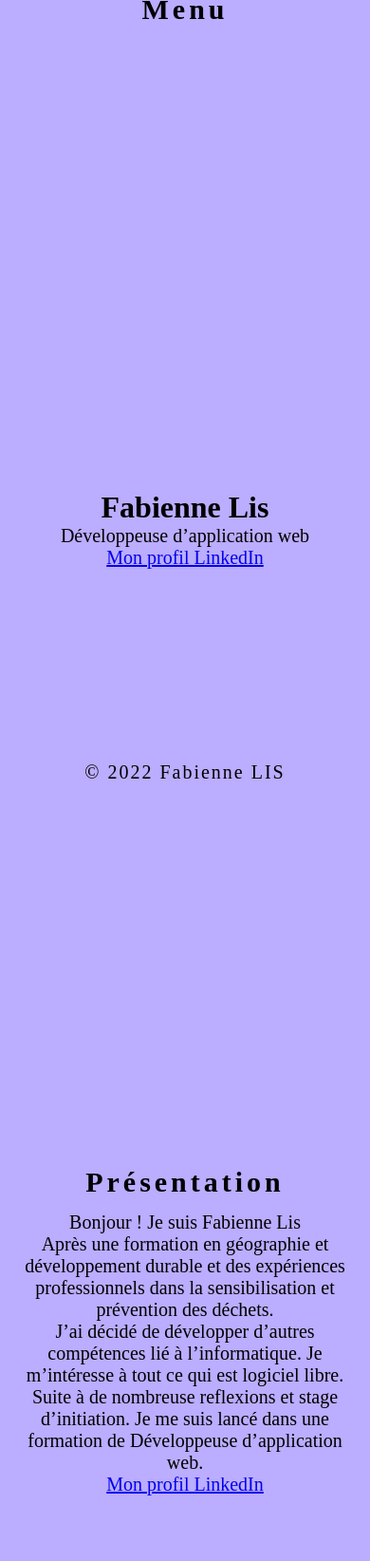
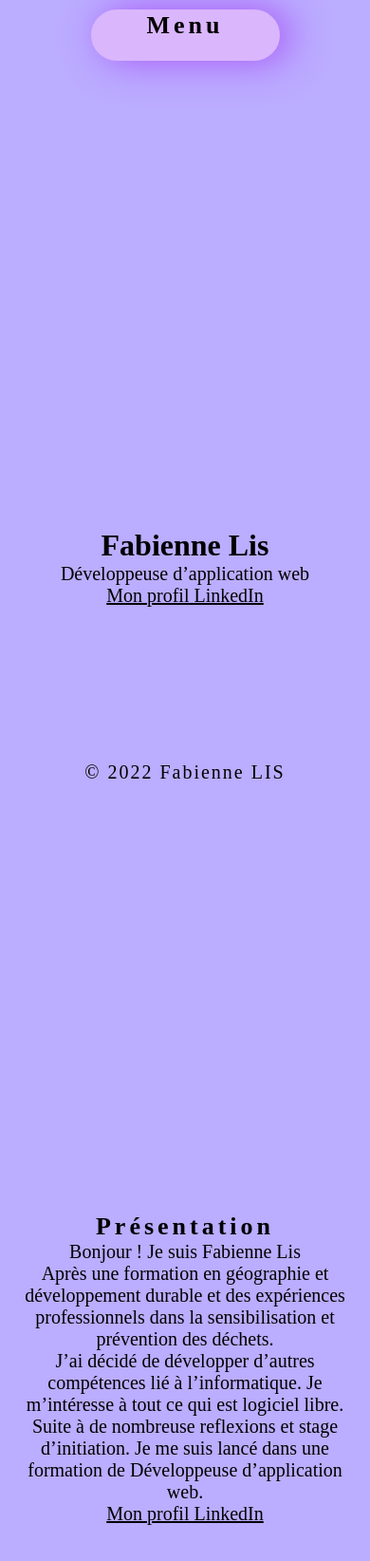
Before and after one commit to FabienneLIS/portfolio, a plain HTML site: page index.html in a window 390 px wide. Shown: the top 1644 px of the page at 95% size. Drawn offline with Linux system fonts and the light colour scheme.

Commit message:
Add files via upload

```diff
--- a/css-sass/sass/style.scss
+++ b/css-sass/sass/style.scss
@@ -7,6 +7,7 @@ $color-font : #000000;
 
 //font
 $font-title : Labrada, 'Times New Roman';
+$font-text : 'Libre Baskerville', 'Times New Roman';
 
 //responsive
 
@@ -14,7 +15,7 @@ $breakpointst:
 (tablette: 950px);
 
 $breakpoints:
-(mobile: 550px);
+(mobile: 652px);
 
 $breakpointsmax:
 (max: 1800px);
@@ -49,7 +50,7 @@ $breakpointsmax:
 //body
 body {
 background-color: $color-primary;
-font-family: $font-title;
+font-family: $font-text;
 @include max-only {
     max-width: 1800px;
 }
@@ -60,6 +61,8 @@ font-family: $font-title;
 }
 
 a {
+    color: $color-font;
+    font-family: $font-text;
     font-size: 20px;
 }
 h1
@@ -71,6 +74,7 @@ p
 {
   font-size: 20px;
   color: $color-font;
+  font-family: $font-text;
   text-align: center;
 }
 h2
@@ -78,6 +82,10 @@ h2
     font-size: 30px;
     letter-spacing: 4px;
     margin-bottom: 4%;
+    @include mobile-only {
+        font-size: 26px;
+        margin: 0px;
+    }
 }
 
 //main
@@ -102,7 +110,7 @@ nav {
     z-index: 3;
     opacity: 0.98;
     @include mobile-only {
-        height: 4vh;
+        height: auto;
         background-color: $color-primary;
         opacity: 1;
     }
@@ -110,18 +118,29 @@ nav {
 
 .nav-menu {
     display: none;
+    transform: scale(1);
+    &:hover {
+    cursor: pointer;
+    transform: scale(1.1);
+    }
     @include mobile-only {
-        margin-top: 20px;
+        border: solid 2px $color-secondary;
+        box-shadow: 10px 0px 40px darken($color-secondary, 20);
+        background-color: $color-secondary;
+        border-radius: 30px;
+        margin-top: 10px;
+        margin-bottom: 10px;
         display: block;
-        height: 4vh;
+        height: auto;
+        width: 50%;
+        height: 50px;
         z-index: 4;
-
     }
 }
-.nav-link h2 {
-    width: 7em;
-    height: 3.8vh;
-    background-color: $color-secondary;
+.nav-menu h2 {
+    text-align: center;
+    margin: auto;
+    width: auto;
     z-index: 4;
 }
 .nav-link {
@@ -130,32 +149,29 @@ nav {
     justify-content: center;
     align-items: center;
     @include mobile-only {
-        overflow: hidden;
+        display: none;
         flex-direction: column;
-        height: 20vh;
-        margin-top: 4vh;
+        height: auto;
+        width: 100%;
+        background-color: $color-primary;
     }
 }
-.nav-link a {
+.link-choose {
     box-shadow: 10px 0px 40px darken($color-secondary, 20);
+    border: none;
     border-radius: 30px;
     background-color: $color-secondary;
-    text-decoration: none;
     flex-wrap: wrap;
-    margin-left: 4%;
-    margin-right: 4%;
-    padding-left: 2%;
-    padding-right: 2%;
-    padding-top: 0.4em;
-    padding-bottom: 0.4em;
-    font-size: 20px;
+    margin: 4% 2%;
+    padding: 2% 1%;
     transform: scale(1);
     @include mobile-only {
-        width: 6.6em;
-        margin-top: 5px;
-        margin-bottom: 5px;
-        padding-left: 5px;
-        padding-right: 5px;
+        display: flex;
+        flex-direction: column;
+        width: 60%;
+        font-size: 10px;
+        margin: 4px auto;
+        padding: 0.2em 0.50em;
         background-color: $color-secondary;
     }
     &:hover {
@@ -164,6 +180,9 @@ nav {
         box-shadow: 10px 0px 40px lighten($color-secondary, 20);
         transform: scale(1.1);
     }
+}
+.link-choose a {
+    text-decoration: none;
 }
 
 //header
--- a/index.html
+++ b/index.html
@@ -14,22 +14,25 @@
 			<h2>Menu</h2>
 		</div>
 		<div class="nav-link">
-			<a href="#accueil">
-				<p>Accueil</p>
-			</a>
-			<a href="#profil">
-				<p >Présentation</p>
-			</a>
-			<a href="#compétences">
-				<p>Compétences</p>
-			</a>
-			<a href="#portfolio">
-				<p>Portfolio</p>
-			</a>
-			<a href="#contact">
-				<p>Contact</p>
-			</a>
+			<button class="link-choose">
+				<a  href="#accueil"> Accueil</a>
+			</button>
+				<button class="link-choose">
+					<a href="#profil">Présentation</a>
+				</button>
+				<button class="link-choose">
+					<a href="#compétences">Compétences</a>
+					</button>
+			<button class="link-choose">
+				<a href="#portfolio">Portfolio</a>
+			</button>
+		   <button class="link-choose" class="choose">
+				<a href="#contact">Contact</a>
+		   </button>
+
+
 		</div>
+
 	</nav>
 
 
@@ -186,4 +189,6 @@
        <p>&copy 2022 Fabienne LIS</p>
     </footer>
 </body>
+
+<script src="scripts/index.js"></script>
 </html>
--- /dev/null
+++ b/scripts/index.js
@@ -0,0 +1,26 @@
+//Dom elements
+
+const menuNav = document.querySelector(".nav-menu");
+console.log("menu");
+const navBar = document.querySelector(".nav-link");
+console.log("nav");
+const linkChoose = document.querySelectorAll(".link-choose");
+console.log("lien");
+
+// Event listen
+menuNav.addEventListener("click", openMobileNav);
+linkChoose.forEach((choose) => choose.addEventListener("click", closeMobileNav));
+
+//modal form
+
+function openMobileNav() {
+    navBar.style.display = "block";
+    menuNav.style.display = "none";
+    console.log("fonction");
+}
+
+function closeMobileNav() {
+    navBar.style.display = "none";
+    menuNav.style.display = "block";
+    console.log("fermer");
+}
```
Also changed, not shown: css-sass/sass/style.css, 2 other files.
